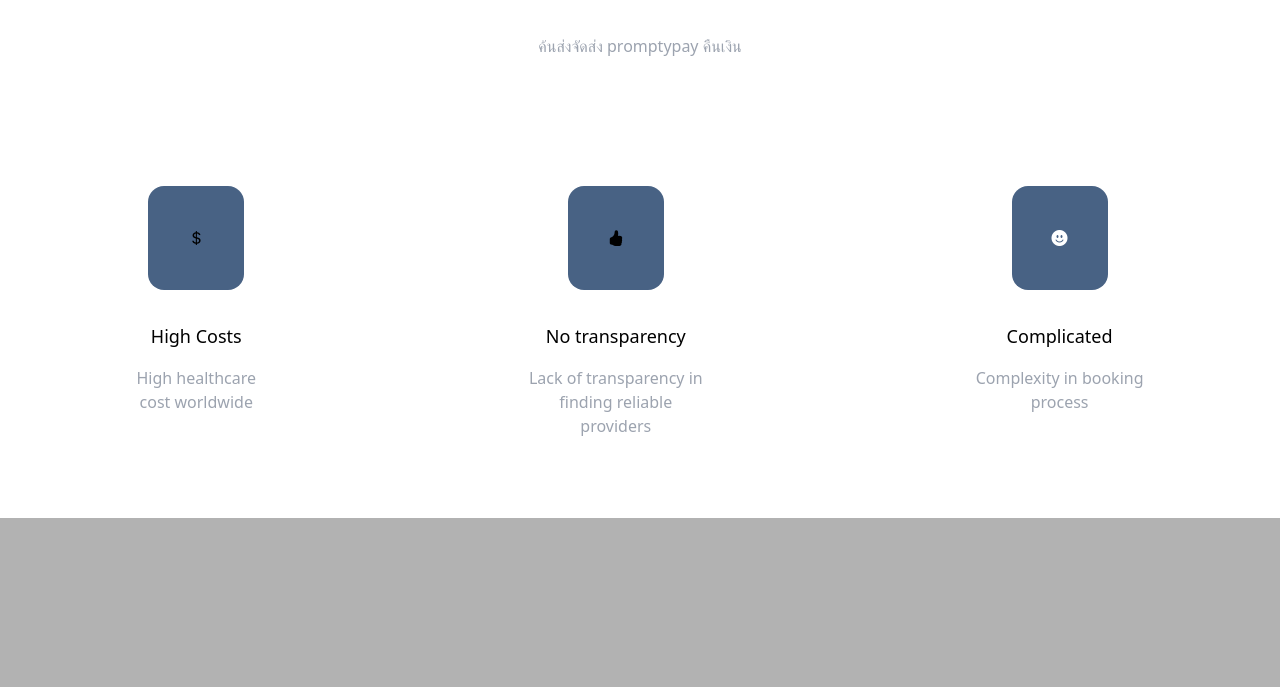
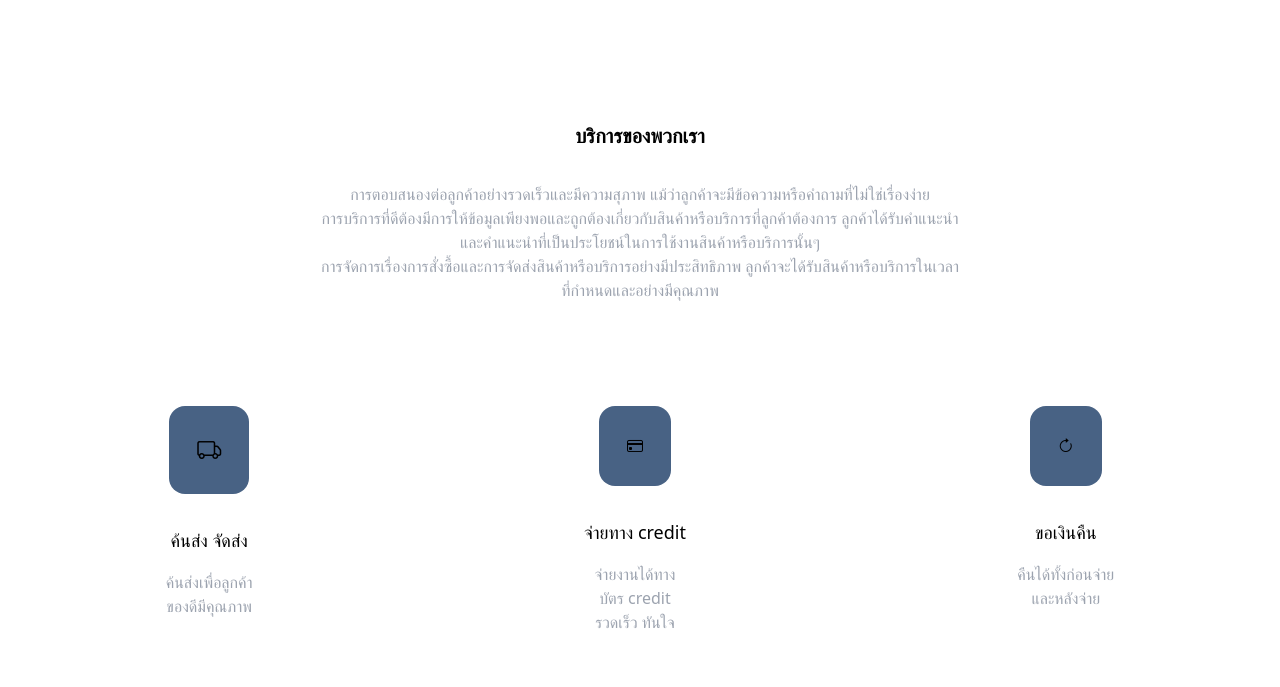
Before and after one commit to Soravit-Ice/Project-TU-Ecom, a Django app: page / in a window 1280 px wide. Shown: the part 2442-3129 px from the top of the page. Run offline with Django 3.2, Linux system fonts and the light colour scheme; some libraries are stand-ins or nearby versions.

Commit message:
final content

```diff
--- a/templates/store/landingpage.html
+++ b/templates/store/landingpage.html
@@ -6,6 +6,12 @@
     <style>
         .bgLanding {
             background-image: url("https://images.unsplash.com/photo-1556911220-bff31c812dba?ixlib=rb-4.0.3&ixid=MnwxMjA3fDB8MHxwaG90by1wYWdlfHx8fGVufDB8fHx8&auto=format&fit=crop&w=1268&q=80");
+            background-repeat: no-repeat;
+            background-size: cover;
+            background-position: center;
+        }
+        .bgcoming{
+            background-image: url("https://images.unsplash.com/photo-1483137140003-ae073b395549?ixlib=rb-4.0.3&ixid=MnwxMjA3fDB8MHxwaG90by1wYWdlfHx8fGVufDB8fHx8&auto=format&fit=crop&w=1170&q=80");
             background-repeat: no-repeat;
             background-size: cover;
             background-position: center;
@@ -118,7 +124,7 @@
                                 <div class="flex h-full items-end pb-6">
                                     <h3
                                         class="text-xl lg:text-2xl font-semibold leading-5 lg:leading-6 text-white dark:text-gray-900">
-                                        Teacup</h3>
+                                        glass</h3>
                                 </div>
                             </div>
                         </div>
@@ -209,14 +215,14 @@
                 </div>
                 <!--image-->
                 <div class="flex w-full md:w-1/2 mb-20 md:mb-0 justify-center">
-                    <!-- <img
-                    src="@/assets/images/mainconcept2.png"
-                    class="rounded-lg"
-                    alt="Monitoring"
-                  /> -->
-                    <video autoplay loop muted playsinline class="rounded-lg">
+                    <img
+                    src="https://images.unsplash.com/photo-1580377968109-634820edeb84?ixlib=rb-4.0.3&ixid=MnwxMjA3fDB8MHxwaG90by1wYWdlfHx8fGVufDB8fHx8&auto=format&fit=crop&w=1170&q=80"
+                    class="rounded-lg w-3/4"
+                    alt="washing from unsplash"
+                  />
+                    <!-- <video autoplay loop muted playsinline class="rounded-lg">
                         <source src="video/2.mp4" type="video/mp4" />
-                    </video>
+                    </video> -->
                 </div>
             </div>
         </div>
@@ -230,63 +236,64 @@
                     บริการของพวกเรา
                 </h1>
                 <p class="md:text-base text-ms text-gray-400 motion-safe:animate-fadeIn">
-                    ค้นส่งจัดส่ง promptypay คืนเงิน
+                    การตอบสนองต่อลูกค้าอย่างรวดเร็วและมีความสุภาพ แม้ว่าลูกค้าจะมีข้อความหรือคำถามที่ไม่ใช่เรื่องง่าย<br/>
+                    การบริการที่ดีต้องมีการให้ข้อมูลเพียงพอและถูกต้องเกี่ยวกับสินค้าหรือบริการที่ลูกค้าต้องการ ลูกค้าได้รับคำแนะนำและคำแนะนำที่เป็นประโยชน์ในการใช้งานสินค้าหรือบริการนั้นๆ <br/>
+                    การจัดการเรื่องการสั่งซื้อและการจัดส่งสินค้าหรือบริการอย่างมีประสิทธิภาพ ลูกค้าจะได้รับสินค้าหรือบริการในเวลาที่กำหนดและอย่างมีคุณภาพ
                 </p>
             </div>
         </div>
         <!--ICON-->
-        <div class="flex flex-wrap justify-around py-16 js-show-on-scroll">
+        <div class="flex flex-wrap justify-around py-10 js-show-on-scroll">
             <div class="flex flex-col items-center">
-                <div class="p-10 bg-[#486284] w-fit rounded-2xl mb-8 text-center">
+                <div class="p-7 bg-[#486284] w-fit rounded-2xl mb-8 text-center">
                     <!--icon-->
-                    <i class="bi bi-currency-dollar text-black"></i>
+                    <i class="bi bi-truck text-2xl"></i>
                 </div>
                 <div class="text-center text-black mb-4">
-                    <h3 class="text-bold text-lg mb-4">High Costs</h3>
+                    <h3 class="text-bold text-lg mb-4">ค้นส่ง จัดส่ง</h3>
                     <p class="text-base text-gray-400">
-                        High healthcare<br />
-                        cost worldwide
+                        ค้นส่งเพื่อลูกค้า<br />
+                        ของดีมีคุณภาพ
                     </p>
                 </div>
             </div>
 
             <div class="flex flex-col items-center">
-                <div class="p-10 w-fit bg-[#486284] rounded-2xl mb-8 text-black text-center">
-                    <i class="bi bi-hand-thumbs-up-fill"></i>
+                <div class="p-7 w-fit bg-[#486284] rounded-2xl mb-8 text-black text-center">
+                    <i class="bi bi-credit-card"></i>
                 </div>
                 <div class="text-center text-black mb-4">
-                    <h3 class="text-bold text-lg mb-4">No transparency</h3>
+                    <h3 class="text-bold text-lg mb-4">จ่ายทาง credit</h3>
                     <p class="text-base text-gray-400">
-                        Lack of transparency in <br />
-                        finding reliable<br />
-                        providers
+                        จ่ายงานได้ทาง <br />
+                        บัตร credit<br />
+                        รวดเร็ว ทันใจ
                     </p>
                 </div>
             </div>
             <div class="flex flex-col items-center">
-                <div class="p-10 w-fit bg-[#486284] rounded-2xl mb-8 text-center">
-                    <i class="bi bi-emoji-smile-fill text-white"></i>
+                <div class="p-7 w-fit bg-[#486284] rounded-2xl mb-8 text-center">
+                    <i class="bi bi-arrow-clockwise"></i>
                 </div>
                 <div class="text-center text-white mb-4">
-                    <h3 class="text-bold text-black text-lg mb-4">Complicated</h3>
+                    <h3 class="text-bold text-black text-lg mb-4">ขอเงินคืน</h3>
                     <p class="text-base text-gray-400">
-                        Complexity in booking <br />
-                        process
+                        คืนได้ทั้งก่อนจ่าย <br />
+                        และหลังจ่าย
                     </p>
                 </div>
             </div>
         </div>
     </section>
 
-    <section class="overflow-hidden">
+    <section class="overflow-hidden bgcoming">
         <div class="relative overflow-hidden background-city h-screen">
             <div class="absolute top-0 right-0 bottom-0 left-0 w-full h-full overflow-hidden bg-fixed js-show-on-scroll"
                 style="background-color: rgba(0, 0, 0, 0.3)">
-                <div class="flex justify-center items-center h-full">
+                <!-- <div class="flex justify-center items-center h-full">
                     <div class="text-center text-white px-8 md:px-12 lg:w-1/2 md:w-2/3 sm:w-2/3 xs:w-2/3">
                         <h1 class="md:text-4xl text-3xl font-bold tracking-tight mb-12">
                             Coming soon
-                            <!-- OLDIES <br /><span>for your business</span> -->
                         </h1>
                         <p class="xl:text-xl md:text-base sm:text-sm xs:text-xs font-medium tracking-tight mb-12">
                             We connect you with premier medical and healthcare facilities in
@@ -295,7 +302,7 @@
                             your medical and healthcare experience!
                         </p>
                     </div>
-                </div>
+                </div> -->
             </div>
         </div>
 
```
